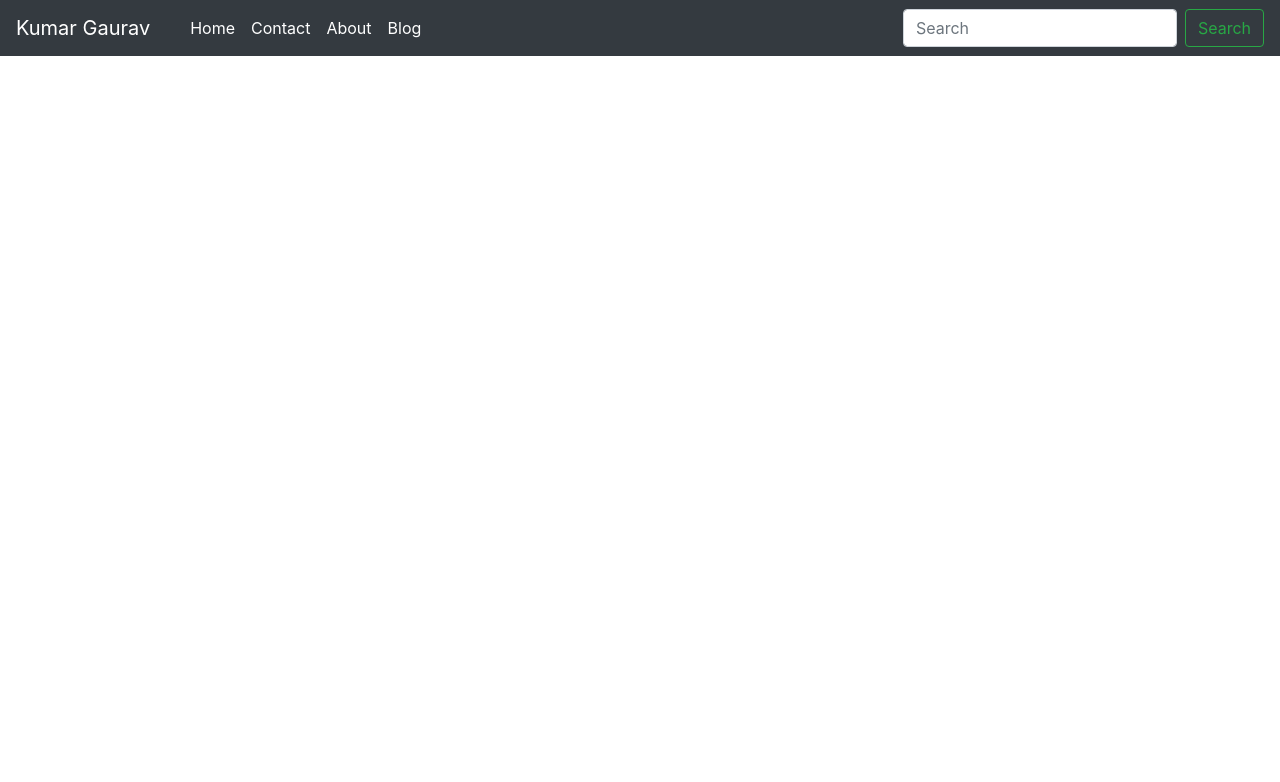
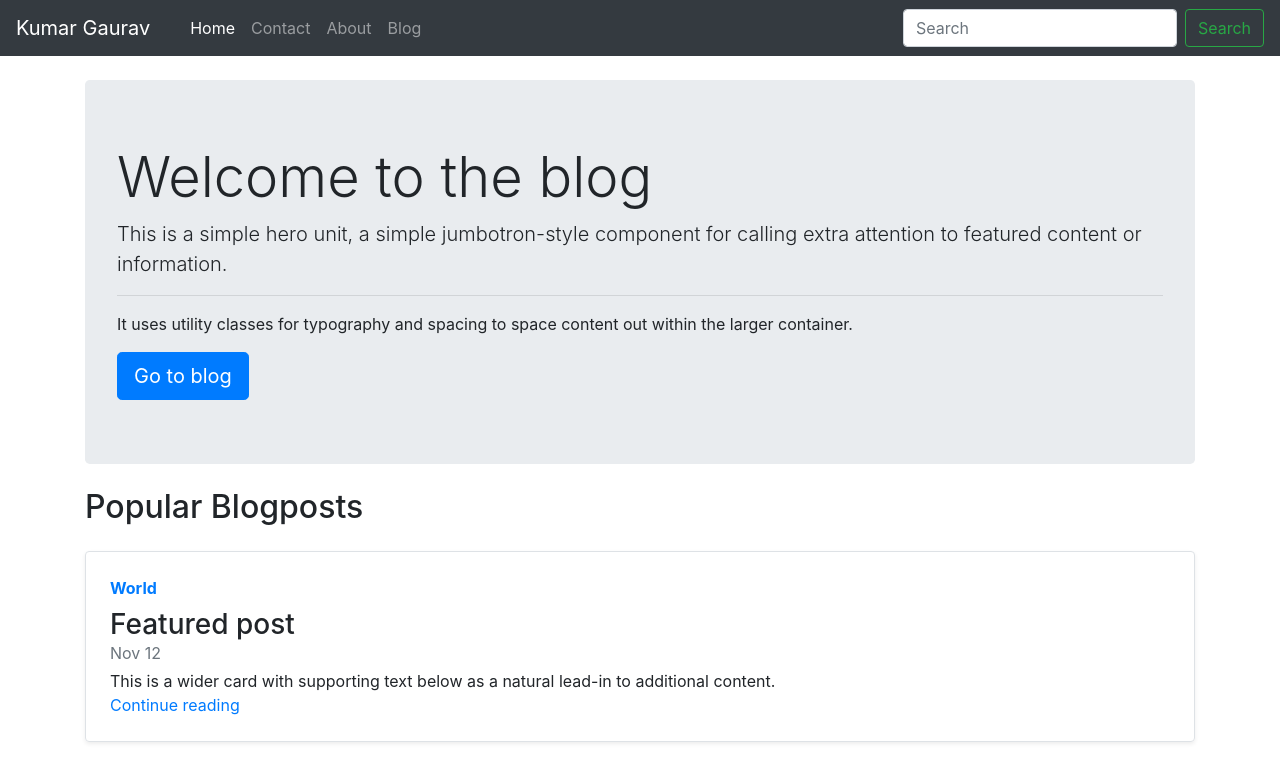
Before and after one commit to kgaurav123/Blog-app, a Django app: page / in a window 1280 px wide. Shown: the top 782 px of the page. Run offline with Django 3.2, Linux system fonts and the light colour scheme; some libraries are stand-ins or nearby versions.

Commit message:
blog frontend

```diff
--- a/MyBlog/MyBlog/settings.py
+++ b/MyBlog/MyBlog/settings.py
@@ -11,7 +11,7 @@ https://docs.djangoproject.com/en/3.0/ref/settings/
 """
 
 import os
-
+from django.contrib.messages import constants as messages
 # Build paths inside the project like this: os.path.join(BASE_DIR, ...)
 BASE_DIR = os.path.dirname(os.path.dirname(os.path.abspath(__file__)))
 
@@ -120,3 +120,6 @@ USE_TZ = True
 # https://docs.djangoproject.com/en/3.0/howto/static-files/
 
 STATIC_URL = '/static/'
+MESSAGE_TAGS = {
+    messages.ERROR:'danger'
+}
--- a/MyBlog/blog/templates/base.html
+++ /dev/null
@@ -1,50 +0,0 @@
-<!doctype html>
-<html lang="en">
-  <head>
-    <!-- Required meta tags -->
-    <meta charset="utf-8">
-    <meta name="viewport" content="width=device-width, initial-scale=1, shrink-to-fit=no">
-
-    <!-- Bootstrap CSS -->
-    <link rel="stylesheet" href="https://stackpath.bootstrapcdn.com/bootstrap/4.4.1/css/bootstrap.min.css" integrity="sha384-Vkoo8x4CGsO3+Hhxv8T/Q5PaXtkKtu6ug5TOeNV6gBiFeWPGFN9MuhOf23Q9Ifjh" crossorigin="anonymous">
-
-    <title>{% block title %} {% endblock title %}</title>
-  </head>
-  <body>
-    <nav class="navbar navbar-expand-lg navbar-dark bg-dark">
-        <a class="navbar-brand" href="/">Kumar Gaurav</a>
-        <button class="navbar-toggler" type="button" data-toggle="collapse" data-target="#navbarSupportedContent" aria-controls="navbarSupportedContent" aria-expanded="false" aria-label="Toggle navigation">
-          <span class="navbar-toggler-icon"></span>
-        </button>
-
-        <div class="collapse navbar-collapse" id="navbarSupportedContent">
-          <ul class="navbar-nav mr-auto mx-3">
-            <li class="nav-item active">
-              <a class="nav-link" href="/"> Home</a>
-            </li>
-            <li class="nav-item active">
-              <a class="nav-link" href="/contact"> Contact</a>
-            </li>
-             <li class="nav-item active">
-              <a class="nav-link" href="/about"> About</a>
-            </li>
-             <li class="nav-item active">
-              <a class="nav-link" href="/blog"> Blog</a>
-            </li>
-
-
-          </ul>
-          <form class="form-inline my-2 my-lg-0">
-            <input class="form-control mr-sm-2" type="search" placeholder="Search" aria-label="Search">
-            <button class="btn btn-outline-success my-2 my-sm-0" type="submit">Search</button>
-          </form>
-        </div>
-      </nav>
- {% block body %} {% endblock body %}
-    <!-- Optional JavaScript -->
-    <!-- jQuery first, then Popper.js, then Bootstrap JS -->
-    <script src="https://code.jquery.com/jquery-3.4.1.slim.min.js" integrity="sha384-J6qa4849blE2+poT4WnyKhv5vZF5SrPo0iEjwBvKU7imGFAV0wwj1yYfoRSJoZ+n" crossorigin="anonymous"></script>
-    <script src="https://cdn.jsdelivr.net/npm/popper.js@1.16.0/dist/umd/popper.min.js" integrity="sha384-Q6E9RHvbIyZFJoft+2mJbHaEWldlvI9IOYy5n3zV9zzTtmI3UksdQRVvoxMfooAo" crossorigin="anonymous"></script>
-    <script src="https://stackpath.bootstrapcdn.com/bootstrap/4.4.1/js/bootstrap.min.js" integrity="sha384-wfSDF2E50Y2D1uUdj0O3uMBJnjuUD4Ih7YwaYd1iqfktj0Uod8GCExl3Og8ifwB6" crossorigin="anonymous"></script>
-  </body>
-</html>
--- /dev/null
+++ b/MyBlog/blog/templates/blog/blogpost.html
@@ -0,0 +1,4 @@
+{% extends 'base.html' %}
+{% block title %}BlogPost{% endblock title %}
+{% block blogactive %}active
+{% endblock blogactive %}
--- a/MyBlog/blog/urls.py
+++ b/MyBlog/blog/urls.py
@@ -2,5 +2,5 @@ from django.urls import path
 from.import views
 urlpatterns = [
     path('', views.index,name='index'),
-
+    path('blogpost',views.blogpost,name='blogpost'),
 ]
--- a/MyBlog/blog/views.py
+++ b/MyBlog/blog/views.py
@@ -3,3 +3,5 @@ from django.shortcuts import render,HttpResponse
 # Create your views here.
 def index(request):
     return render(request,'blog/index.html')
+def blogpost(request):
+    return render(request,'blog/blogpost.html')
--- a/MyBlog/home/templates/base.html
+++ b/MyBlog/home/templates/base.html
@@ -23,16 +23,16 @@
 
     <div class="collapse navbar-collapse" id="navbarSupportedContent">
       <ul class="navbar-nav mr-auto mx-3">
-        <li class="nav-item active">
+        <li class="nav-item {% block homeactive %}{% endblock homeactive %}">
           <a class="nav-link" href="/"> Home</a>
         </li>
-        <li class="nav-item active">
+        <li class="nav-item {% block contactactive %}{% endblock contactactive %}">
           <a class="nav-link" href="/contact"> Contact</a>
         </li>
-        <li class="nav-item active">
+        <li class="nav-item {% block aboutactive %}{% endblock aboutactive %}">
           <a class="nav-link" href="/about"> About</a>
         </li>
-        <li class="nav-item active">
+        <li class="nav-item {% block blogactive %}{% endblock blogactive %}">
           <a class="nav-link" href="/blog"> Blog</a>
         </li>
 
@@ -45,13 +45,14 @@
     </div>
   </nav>
 
-
-  <div class="alert alert-warning alert-dismissible fade show" role="alert">
-    <strong>Holy guacamole!</strong> You should check in on some of those fields below.
+{% for message in messages %}
+  <div class="alert alert-{{ message.tags }} mb-0 alert-dismissible fade show" role="alert">
+    <strong>Message:</strong>{{message}}
     <button type="button" class="close" data-dismiss="alert" aria-label="Close">
       <span aria-hidden="true">&times;</span>
     </button>
   </div>
+  {% endfor %}
   {% block body %} {% endblock body %}
   <!-- Optional JavaScript -->
   <!-- jQuery first, then Popper.js, then Bootstrap JS -->
--- a/MyBlog/home/templates/home/about.html
+++ b/MyBlog/home/templates/home/about.html
@@ -1,4 +1,6 @@
 {% extends 'base.html' %}
 {% block title %}About{% endblock title %}
+ {% block aboutactive %}active
+{% endblock aboutactive %}
 {% block body %}
 {% endblock body %}
--- a/MyBlog/home/templates/home/contact.html
+++ b/MyBlog/home/templates/home/contact.html
@@ -1,6 +1,8 @@
 {% extends 'base.html' %}
-{% block title %}BlogPost
+{% block title %}Contact
 {% endblock title %}
+ {% block contactactive %}active
+{% endblock contactactive %}
 {% block body %}
 <div class="container my-4" style="width: 50%;">
     <h1>Contact Form</h1>
--- a/MyBlog/home/templates/home/home.html
+++ b/MyBlog/home/templates/home/home.html
@@ -1,4 +1,31 @@
 {% extends 'base.html' %}
 {% block title %}Home{% endblock title %}
+{% block homeactive %}active
+{% endblock homeactive %}
 {% block body %}
+<div class="container">
+    <div class="jumbotron my-4">
+        <h1 class="display-4">Welcome to the blog</h1>
+        <p class="lead">This is a simple hero unit, a simple jumbotron-style component for calling extra attention to
+            featured content or information.</p>
+        <hr class="my-3">
+        <p>It uses utility classes for typography and spacing to space content out within the larger container.</p>
+        <a class="btn btn-primary btn-lg" href="/blog" role="button">Go to blog</a>
+    </div>
+</div>
+<div class="container">
+  <h2>Popular Blogposts</h2>
+        <div class="row no-gutters border rounded overflow-hidden flex-md-row my-4 shadow-sm h-md-250 position-relative">
+          <div class="col p-4 d-flex flex-column position-static">
+            <strong class="d-inline-block mb-2 text-primary">World</strong>
+            <h3 class="mb-0">Featured post</h3>
+            <div class="mb-1 text-muted">Nov 12</div>
+            <p class="card-text mb-auto">This is a wider card with supporting text below as a natural lead-in to additional content.</p>
+            <a href="#" class="stretched-link">Continue reading</a>
+          </div>
+          <div class="col-auto d-none d-lg-block">
+         </div>
+        </div>
+
+</div>
 {% endblock body %}
--- a/MyBlog/home/views.py
+++ b/MyBlog/home/views.py
@@ -1,5 +1,5 @@
 from django.shortcuts import render
-
+from django.contrib import messages
 # Create your views here.
 from django.shortcuts import render,HttpResponse
 from.models import Contact
@@ -12,8 +12,12 @@ def contact(request):
         email = request.POST['email']
         phone = request.POST['phone']
         content = request.POST['content']
-        contact = Contact(name=name,email=email,phone=phone,content=content)
-        contact.save()
+        if len(name)<3 or len(email)<6 or len(phone)<10 or len(content)<10:
+            messages.error(request,'Please fill the form correctly')
+        else:
+            contact = Contact(name=name,email=email,phone=phone,content=content)
+            contact.save()
+            messages.success(request,'Your messages have been sent successfully')
     return render(request,'home/contact.html')
 
 def about(request):
```
Also changed, not shown: MyBlog/blog/templates/blog/index.html (+19 -0 lines), MyBlog/db.sqlite3.
